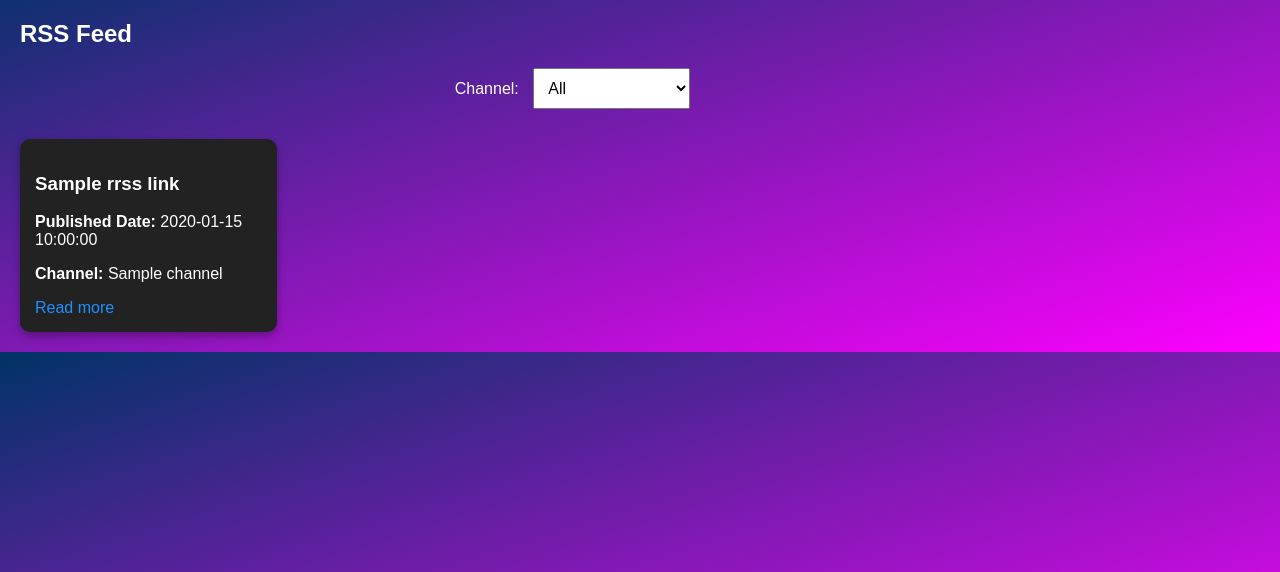
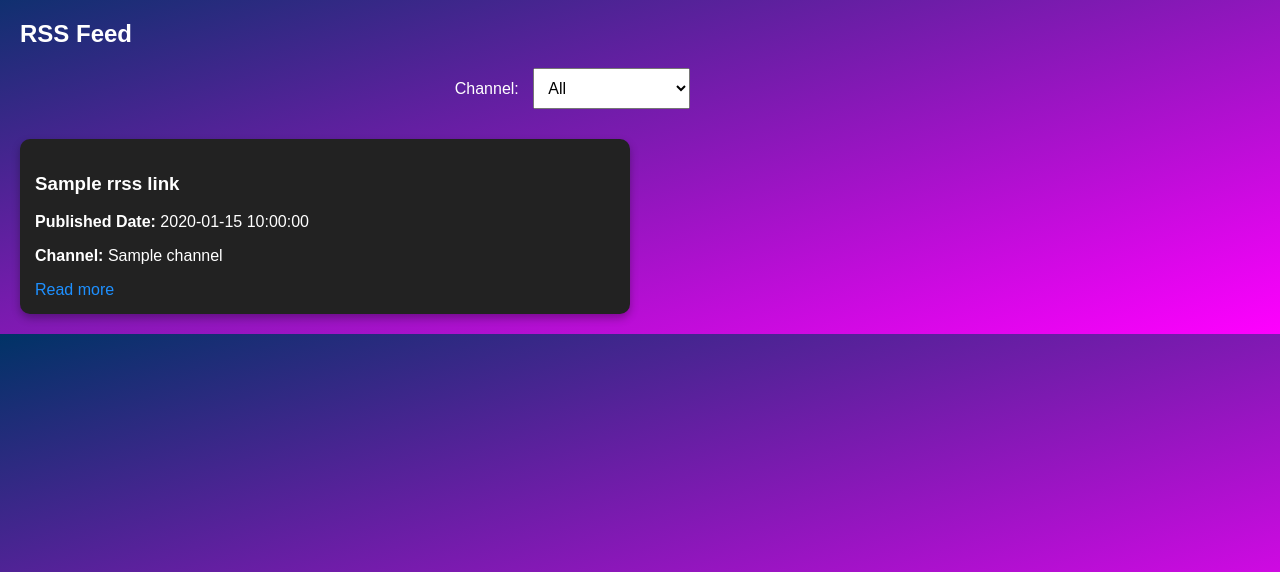
Before and after one commit to NasirMehmood12/instaxrss, a Flask app: page /rrss in a window 1280 px wide. Shown: the part 48-620 px from the top of the page. Run offline with Flask 3, Linux system fonts and the light colour scheme; the visitor is signed in with stand-in values (Sample User, id 1); a database or web service that is not in the repository returns one stand-in record (values such as "Sample title"); some libraries are stand-ins or nearby versions.

Commit message:
Update rrss.html

```diff
--- a/templates/rrss.html
+++ b/templates/rrss.html
@@ -174,6 +174,7 @@
             padding: 15px;
             border-radius: 10px;
             box-shadow: 0 4px 8px rgba(0, 0, 0, 0.3);
+            width:580px;
         }
         .card a {
             color: #1e90ff;
```
